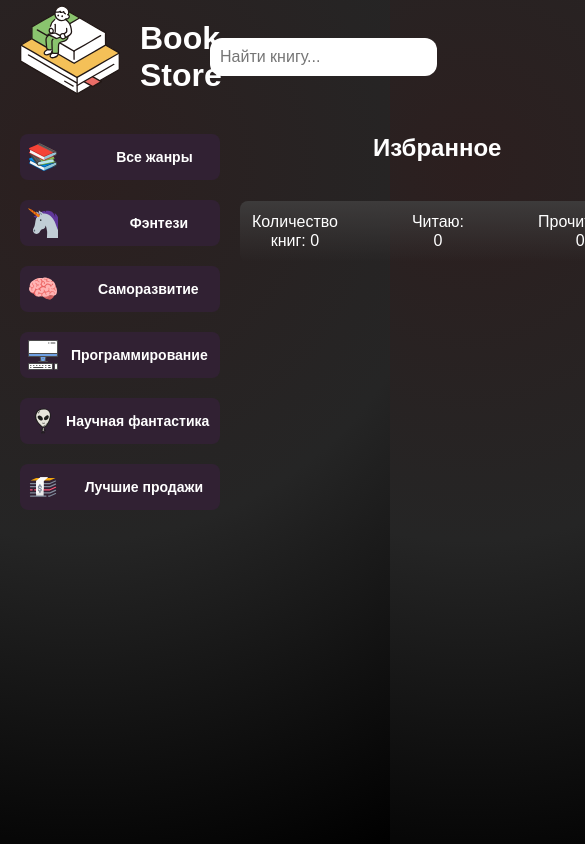
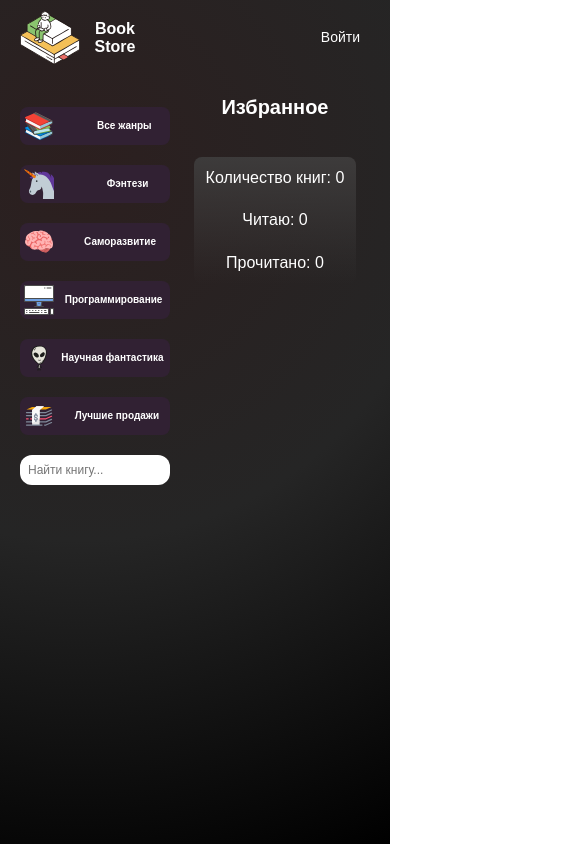
Before and after one commit to StanislavSH109/bookStore, a Vue app: page /list in a window 390 px wide. Shown: the top 844 px of the page, 585 px wide, since content can reach past the window. Built offline with nearby package versions, Linux system fonts and the light colour scheme; a web font is replaced by a local one.

Commit message:
fixed adaptive, created sticky categories sidebar, fixed node_module error

```diff
--- a/src/App.vue
+++ b/src/App.vue
@@ -1,34 +1,28 @@
 <template>
   <div class="container">
     <div class="head">
-      <RouterLink class="head__link" :to="{name: 'all'}">
-        <IconBookStore />
-        <h1 class="title">Book Store</h1>
+      <RouterLink class="head__link" :to="{ name: 'all' }">
+        <IconBookStore class="head__icon" />
+        <h1 class="head__title">Book Store</h1>
       </RouterLink>
       <div class="head__search">
-        <input class="head__search-input" type="search" placeholder="Найти книгу...">
+        <input class="head__search-input" type="search" placeholder="Найти книгу..." v-model="searchQuery">
       </div>
       <div class="head__login">
-        <span class="head__login-enter"
-         v-if="!userStore.isLogged && !userStore.isLoading"
-          @click="userStore.login"
-          >
+        <span class="head__login-enter" v-if="!userStore.isLogged && !userStore.isLoading" @click="userStore.login">
           Войти
         </span>
 
         <div class="head__inner" v-if="userStore.isLogged && !userStore.isLoading">
-          <RouterLink :to="{name: 'list'}">
-            <IconCheck class="head__login-favorites"/>
-            <span
-              class="head__login-favorites-count"
-              :class="{'head__login-favorites-count--active' : userStore.isFavorite}"
-            >
+          <RouterLink :to="{ name: 'list' }">
+            <IconCheck class="head__login-favorites" />
+            <span class="head__login-favorites-count"
+              :class="{ 'head__login-favorites-count--active': userStore.isFavorite }">
               {{ userStore.favorites.length }}
             </span>
           </RouterLink>
-          <RouterLink :to="{name: 'all'}">
-            <IconShutdown class="head__login-exit"
-             @click="userStore.logout"/>
+          <RouterLink :to="{ name: 'all' }">
+            <IconShutdown class="head__login-exit" @click="userStore.logout" />
           </RouterLink>
         </div>
         <!-- <IconLoaded class="head__login-loader" /> -->
@@ -37,21 +31,21 @@
     <div class="wrapper">
       <aside class="sidebar">
         <ul class="sidebar__list">
-          <li
-            class="sidebar__list-item"
-            v-for="category in categories"
-            :key="category.key"
-          >
+          <li class="sidebar__list-item" v-for="category in categories" :key="category.key">
             <RouterLink class="sidebar__list-link" :to="`/category/${category.key}`">
-              <CategoryIcon class="sidebar__list-icon" :categoryKey="category.key"/>
+              <CategoryIcon class="sidebar__list-icon" :categoryKey="category.key" />
               {{ category.label }}
             </RouterLink>
+          </li>
+          <li>
+            <input class="head__search-input head__search-input--mobile" type="search" placeholder="Найти книгу..."
+              v-model="searchQuery">
           </li>
         </ul>
       </aside>
       <main>
         <section class="books">
-          <RouterView/>
+          <RouterView />
         </section>
       </main>
     </div>
@@ -59,25 +53,33 @@
 </template>
 
 <script lang="ts" setup>
-import { ref } from 'vue';
+import { ref, watch } from 'vue';
 import { RouterView } from 'vue-router';
 import IconBookStore from './components/icons/IconBookStore.vue';
 import CategoryIcon from './components/CategoryIcon.vue';
 import { useUserStore } from './stores/user';
 import IconShutdown from './components/icons/IconShutdown.vue';
 import IconCheck from './components/icons/IconCheck.vue';
+import { useSearchStore } from './stores/search';
 
 
+
+const searchQuery = ref('');
+const searchStore = useSearchStore();
 const userStore = useUserStore();
 const categories = ref([
-  {key: 'all', label: 'Все жанры'},
-  {key: 'fantasy', label: 'Фэнтези'},
-  {key: 'self-help', label: 'Саморазвитие'},
-  {key: 'programming', label: 'Программирование'},
-  {key: 'science-fiction', label: 'Научная фантастика'},
-  {key: 'bestsellers', label: 'Лучшие продажи'}
+  { key: 'all', label: 'Все жанры' },
+  { key: 'fantasy', label: 'Фэнтези' },
+  { key: 'self-help', label: 'Саморазвитие' },
+  { key: 'programming', label: 'Программирование' },
+  { key: 'science-fiction', label: 'Научная фантастика' },
+  { key: 'bestsellers', label: 'Лучшие продажи' }
 ])
 
+
+watch(searchQuery, (newQuery) => {
+  searchStore.searchQuery = newQuery;
+});
 
 </script>
 
@@ -100,18 +102,87 @@ const categories = ref([
     display: flex;
     padding-right: 100px;
 
+    @media (max-width: 660px) {
+      padding-right: 120px;
+    }
+
     &-input {
       outline: none;
       border: none;
       padding: 10px;
       border-radius: 12px;
+
+      &--mobile {
+        display: none;
+        width: 100%;
+      }
+
+
+      @media (max-width: 660px) {
+        padding: 5px;
+        width: 200px;
+
+        &--mobile {
+          display: none;
+          width: 100%;
+        }
+      }
+
+      @media (max-width: 560px) {
+        display: none;
+
+        &--mobile {
+          display: block;
+          width: 100%;
+          height: 100%;
+          font-size: 12px;
+          padding: 8px;
+
+          &::placeholder {
+            font-size: 12px;
+
+          }
+        }
+      }
     }
   }
 
+
   &__link {
     display: flex;
+    align-items: center;
     gap: 20px;
     text-decoration: none;
+
+    @media (max-width: 660px) {
+      gap: 10px;
+    }
+  }
+
+  &__icon {
+    width: 100px;
+    height: 100px;
+
+    @media (max-width: 500px) {
+      width: 60px;
+      height: 60px;
+    }
+  }
+
+  &__title {
+    text-align: center;
+    padding: 20px 0 0;
+    margin: 0 0 20px;
+    color: rgb(255, 255, 255);
+    max-width: 50px;
+
+    @media (max-width: 660px) {
+      font-size: 24px;
+    }
+
+    @media (max-width: 490px) {
+      font-size: 16px;
+    }
   }
 
   &__login {
@@ -119,6 +190,7 @@ const categories = ref([
     position: absolute;
     top: 35%;
     right: 0;
+
     &-enter {
       font-size: 14px;
       display: flex;
@@ -128,6 +200,7 @@ const categories = ref([
       padding: 0 10px 0 0;
       cursor: pointer;
       transition: text-shadow 0.2s ease-in-out;
+
       &:hover {
         text-shadow: 0 0 5px white;
       }
@@ -141,18 +214,25 @@ const categories = ref([
     &-favorites {
       display: block;
       position: absolute;
-      top: -20%;
-      right: 120%;
+      top: -12%;
+      right: 100%;
       width: 40px;
       height: 40px;
       cursor: pointer;
+
+      @media (max-width: 500px) {
+        width: 30px;
+        height: 30px;
+        top: -12%;
+      }
+
       &-count {
         display: none;
         position: absolute;
         color: white;
         text-align: center;
-        left: -75%;
-        top: -50%;
+        left: -35%;
+        top: -40%;
         background-color: rgb(190, 125, 3);
         padding: 4px;
         min-height: 20px;
@@ -160,18 +240,33 @@ const categories = ref([
         font-size: 12px;
         line-height: 14px;
         border-radius: 50%;
+
+        @media (max-width: 500px) {
+          width: 15px;
+          height: 15px;
+          left: -55%;
+        }
+
         &--active {
           display: block;
         }
       }
     }
+
     &-exit {
       cursor: pointer;
-      width: 30px;
+      min-width: 30px;
       height: 30px;
       border: none;
       outline: none;
       transition: filter .2s ease-in-out;
+
+      @media (max-width: 500px) {
+        width: 25px;
+        height: 25px;
+        top: -12%;
+      }
+
       &:hover {
         filter: drop-shadow(1px 1px 5px rgb(74, 74, 235));
 
@@ -179,19 +274,14 @@ const categories = ref([
     }
   }
 }
+
 .books {
   display: flex;
   flex-direction: column;
   justify-content: center;
   align-items: center;
 }
-.title {
-  text-align: center;
-  padding: 20px 0 0;
-  margin: 0 0 20px;
-  color: rgb(255, 255, 255);
-  max-width: 50px;
-}
+
 .wrapper {
   display: flex;
   gap: 50px;
@@ -199,8 +289,21 @@ const categories = ref([
   @media (max-width: 1300px) {
     gap: 20px;
   }
+
+  @media (max-width: 500px) {
+    gap: 10px;
+  }
 }
+
 .sidebar {
+  position: sticky;
+  top: 0;
+  align-self: flex-start;
+  z-index: 10;
+  max-height: 100vh;
+  padding: 10px 0 0;
+  // overflow-y: auto;
+
   ul {
     display: grid;
     grid-template-columns: minmax(300px, 300px);
@@ -208,6 +311,11 @@ const categories = ref([
 
     @media (max-width:1024px) {
       grid-template-columns: minmax(200px, 200px);
+    }
+
+    @media (max-width:500px) {
+      grid-template-columns: minmax(150px, 150px);
+
     }
   }
 
@@ -230,6 +338,7 @@ const categories = ref([
       border-radius: 8px;
       max-width: 100%;
     }
+
     &-link {
       display: grid;
       grid-template-columns: repeat(2, auto);
@@ -245,12 +354,15 @@ const categories = ref([
       outline: none;
       transition: box-shadow .3s ease-in-out;
       border-radius: 8px;
+
       &:hover {
         box-shadow: 1px 1px 8px 1px white;
       }
+
       &:focus {
         box-shadow: 1px 1px 8px 1px white;
       }
+
       &:active {
         box-shadow: 1px 1px 8px 1px white;
       }
@@ -258,9 +370,15 @@ const categories = ref([
       @media (max-width:1024px) {
         font-size: 14px;
         line-height: 20px;
+        padding: 4px;
+      }
+
+      @media (max-width: 500px) {
+        font-size: 10px;
+        line-height: 14px;
+        width: 100%;
       }
     }
   }
 }
-
 </style>
--- /dev/null
+++ b/src/stores/search.ts
@@ -0,0 +1,8 @@
+import { defineStore } from "pinia";
+import { ref } from "vue";
+
+export const useSearchStore = defineStore('search', () => {
+  const searchQuery = ref('');
+
+  return { searchQuery };
+})
--- a/src/views/CategoryView.vue
+++ b/src/views/CategoryView.vue
@@ -1,7 +1,7 @@
 <template>
   <div class="cards">
     <BookCard
-      v-for="book in books"
+      v-for="book in filteredBooks"
       :key="book.id" :book="book"
     />
     <div class="observer" ref="observerTarget"></div>
@@ -16,12 +16,14 @@ import { getBooks } from '@/api/getBooks';
 import type { IBook } from '@/types/books';
 import { useRoute } from 'vue-router';
 import IconLoader from '@/components/icons/IconLoader.vue';
+import { useSearchStore } from '@/stores/search';
 
 
 const allCategories = ['fantasy', 'self-help', 'programming', 'science-fiction']
 const currentCategoryIndex = ref(0);
 const route = useRoute();
-const currentCategory = computed(() => route.params.categoryname as string || 'all')
+const searchStore = useSearchStore();
+const currentCategory = computed(() => route.params.categoryname as string || 'all');
 
 const books = ref<IBook[]>([]);
 const isLoading = ref(false);
@@ -100,6 +102,12 @@ watch(currentCategory, async () => {
     observer.observe(observerTarget.value);
   }
 });
+
+const filteredBooks = computed(() => {
+  return books.value.filter(book => book.title
+  .toLowerCase()
+  .includes(searchStore.searchQuery.toLowerCase()))
+})
 </script>
 
 <style lang="scss" scoped>
--- a/src/views/ListView.vue
+++ b/src/views/ListView.vue
@@ -3,16 +3,12 @@
     <h2 class="favorites-card__title">Избранное</h2>
     <div class="favorites-card__filters">
       <span class="favorites-card__filters-info">
-        Количество книг: <span>{{userStore.favorites.length}}</span></span>
+        Количество книг: <span>{{ userStore.favorites.length }}</span></span>
       <span class="favorites-card__filters-info">Читаю: <span>{{ readingCount }}</span></span>
       <span class="favorites-card__filters-info">Прочитано: <span>{{ finishedCount }}</span></span>
     </div>
-    <BookCard class="favorites-card__books"
-      v-for="book in userStore.favorites"
-      :key="book.id"
-      :book="book"
-      :isFavoriteView="true"
-    />
+    <BookCard class="favorites-card__books" v-for="book in userStore.favorites" :key="book.id" :book="book"
+      :isFavoriteView="true" />
   </div>
 
 </template>
@@ -33,19 +29,31 @@ const finishedCount = computed(() => {
 });
 </script>
 
-<style lang="scss" scoped>
+<style lang="scss">
 .favorites-card {
   display: grid;
   grid-template-columns: repeat(2, auto);
   flex-direction: column;
   align-items: center;
   gap: 20px;
+  width: 100%;
+  max-width: 100%;
+
+  @media (max-width: 760px) {
+    display: flex;
+    flex-direction: column;
+  }
 
   &__title {
     grid-column: span 2;
     text-align: center;
     margin: 0 0 20px;
     color: white;
+
+    @media (max-width: 800px) {
+      font-size: 20px;
+      line-height: 20px;
+    }
   }
 
   &__filters {
@@ -59,6 +67,13 @@ const finishedCount = computed(() => {
     border-radius: 8px;
     background: linear-gradient(rgb(61, 59, 59), rgba(255, 255, 255, 0));
 
+    @media (max-width: 680px) {
+      gap: unset;
+    }
+
+    @media (max-width: 600px) {
+      flex-direction: column;
+    }
 
     &-info {
       display: block;
@@ -70,6 +85,7 @@ const finishedCount = computed(() => {
   }
 
   &__books {
+    max-width: 100%;
     cursor: pointer;
   }
 }
```
Also changed, not shown: src/components/BookCard.vue (+52 -26 lines), 1 other file (tests, documents, lock files or other folders).
